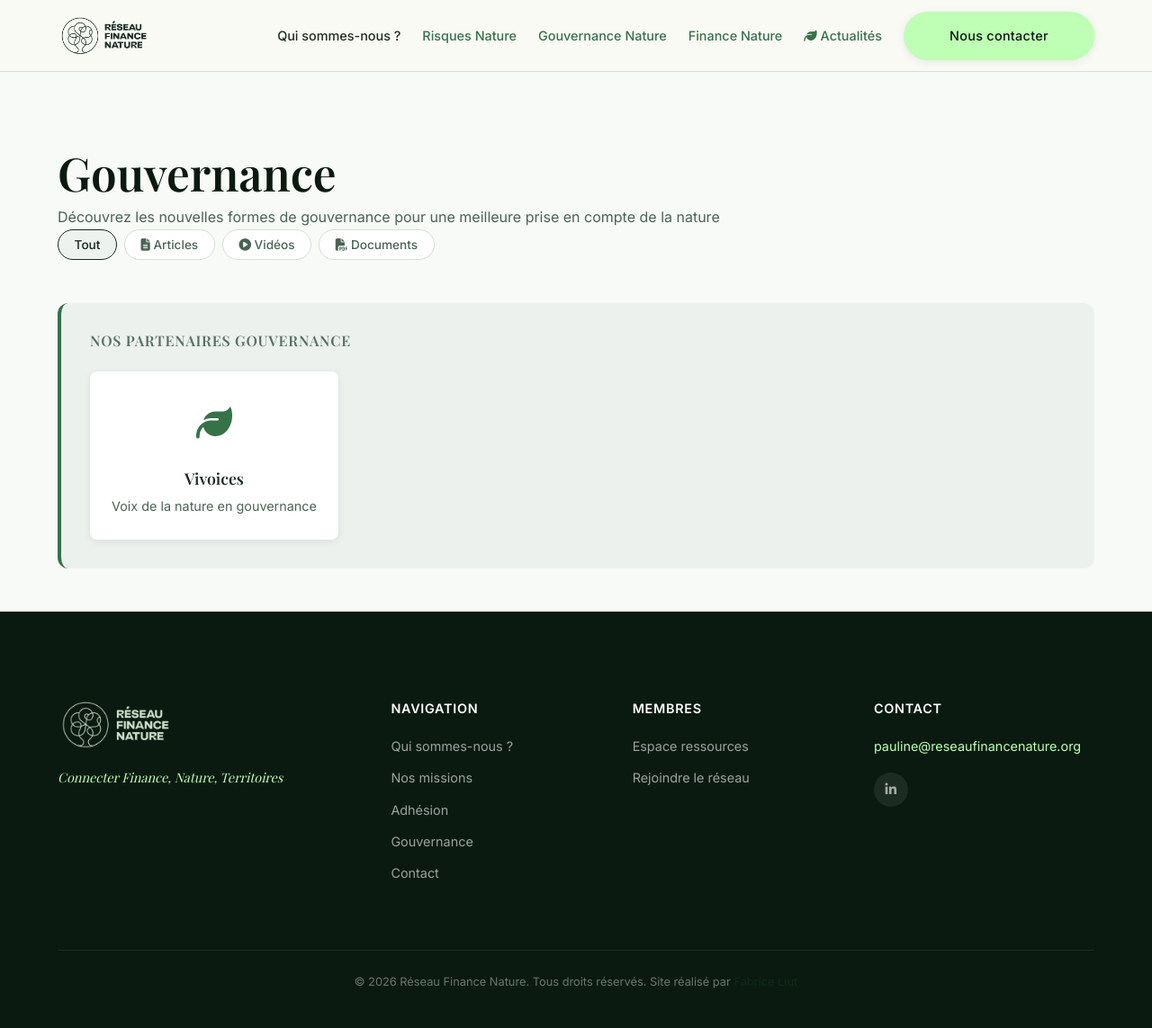
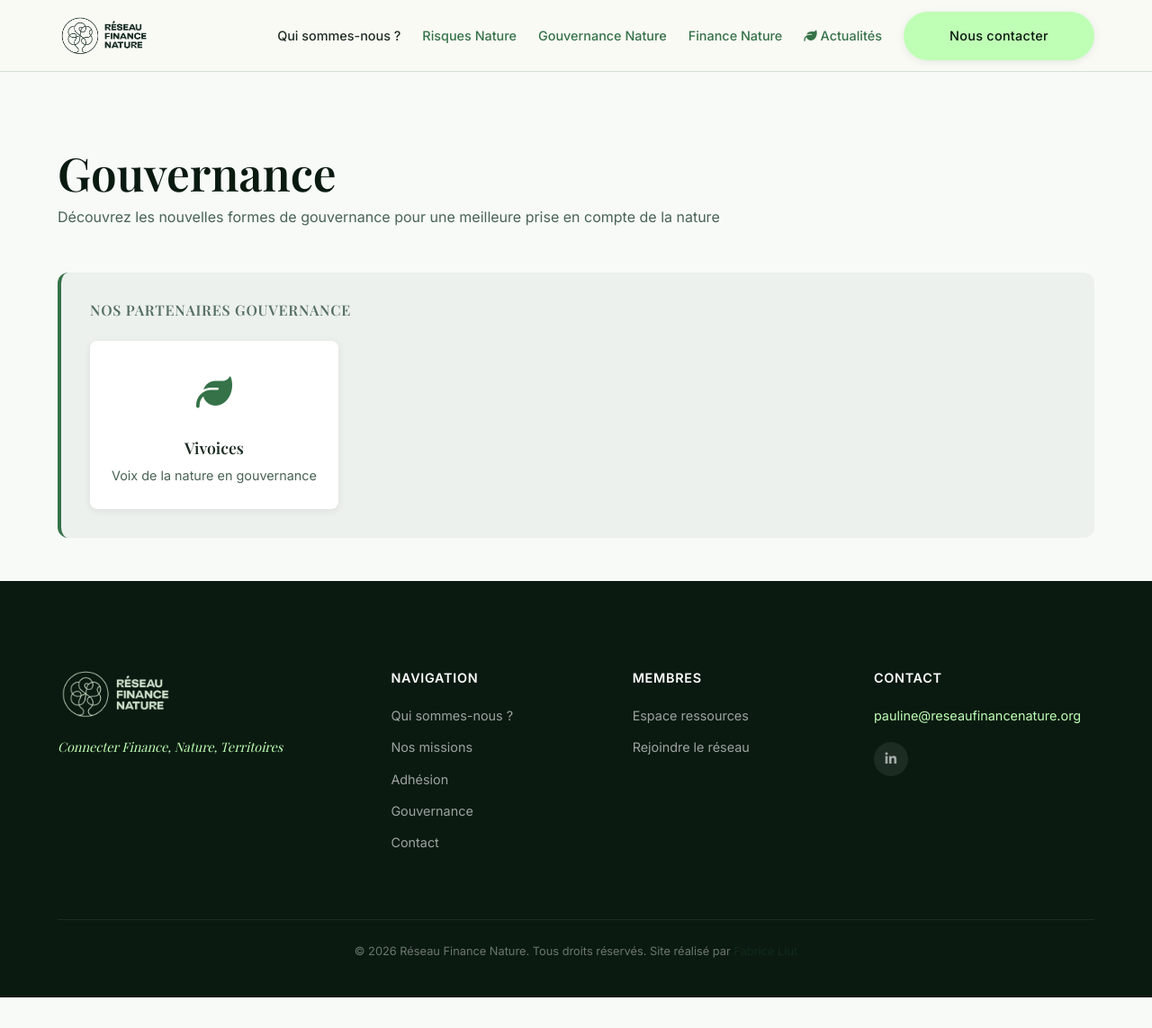
Before and after one commit to fabriceliut/reseau-finance-nature, a Jekyll site: the page built from pages/gouvernance.html, in a window 1280 px wide and 1143 px high. Shown: the whole window at 90% size. Built offline with Jekyll 4.4.1, drawn with Linux system fonts in a browser that asks for light colours.

Commit message:
Retirer les filtres de la page Gouvernance Nature
- Retirer les boutons de filtrage (Tout, Articles, Vidéos, Documents)
- Garder uniquement la vignette partenaire Vivoices

```diff
--- a/pages/gouvernance.html
+++ b/pages/gouvernance.html
@@ -11,12 +11,6 @@ permalink: /gouvernance/
         <div>
           <h1>Gouvernance</h1>
           <p style="color: var(--color-text-light); margin-top: 0.25rem;">Découvrez les nouvelles formes de gouvernance pour une meilleure prise en compte de la nature</p>
-        </div>
-        <div class="resource-filters" role="group" aria-label="Filtrer par type">
-          <button class="filter-btn active" data-filter="all" aria-pressed="true">Tout</button>
-          <button class="filter-btn" data-filter="article" aria-pressed="false"><i aria-hidden="true" class="fas fa-file-alt"></i> Articles</button>
-          <button class="filter-btn" data-filter="video" aria-pressed="false"><i aria-hidden="true" class="fas fa-play-circle"></i> Vidéos</button>
-          <button class="filter-btn" data-filter="document" aria-pressed="false"><i aria-hidden="true" class="fas fa-file-pdf"></i> Documents</button>
         </div>
       </div>
 
```
